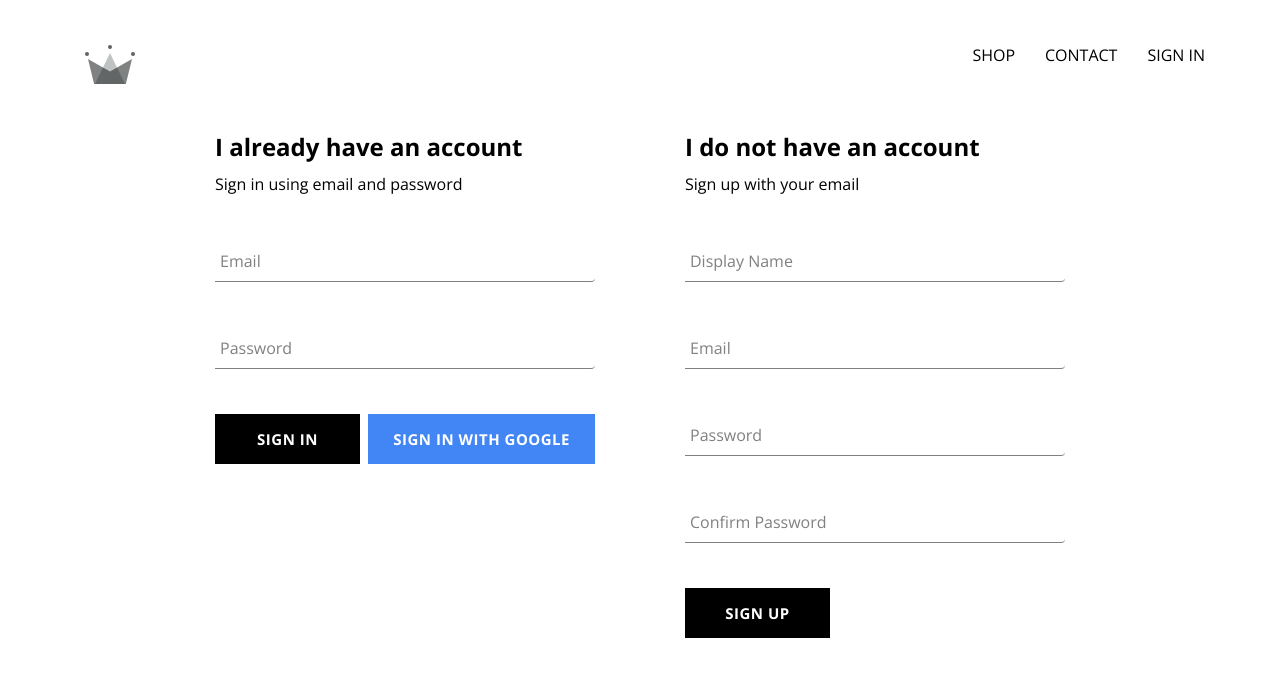
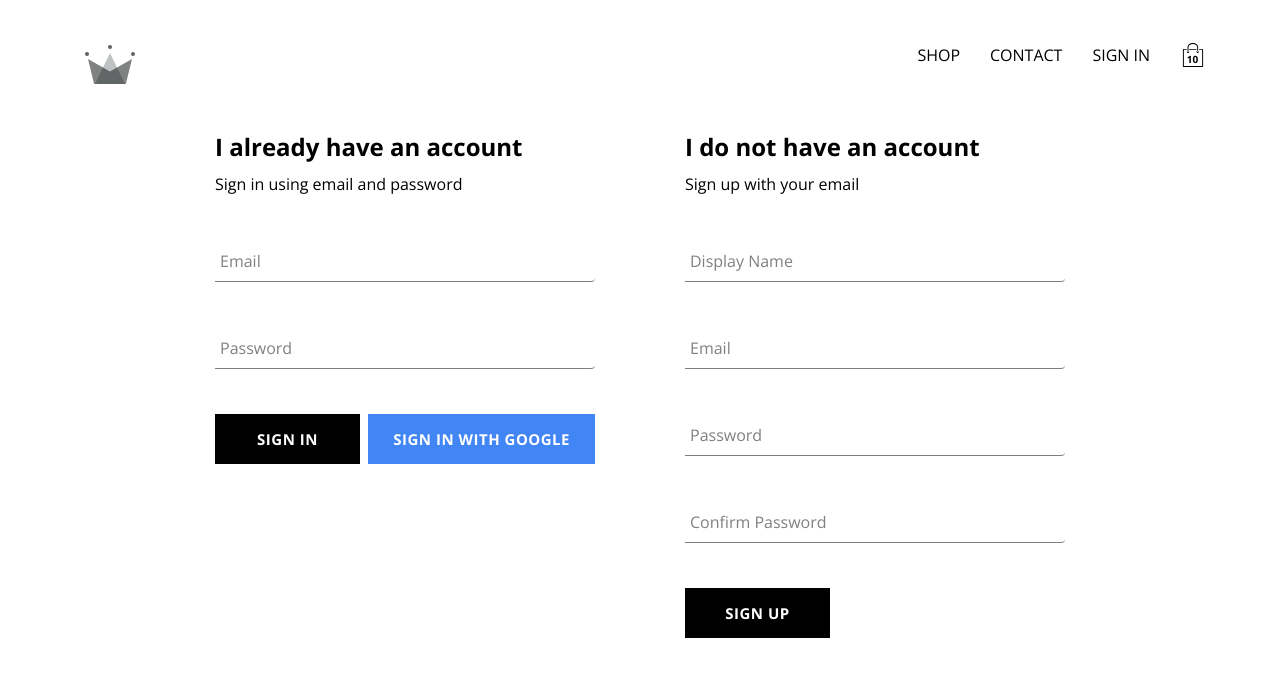
Before and after one commit to shrigharat/crown-clothing, a React (Create React App) app: page /sign-in in a window 1280 px wide. Shown: the top 676 px of the page. Built offline with nearby package versions, Linux system fonts and the light colour scheme; no server answers.

Commit message:
added carticon and cartdropdown components and implemented cart show hide feature

```diff
--- /dev/null
+++ b/src/components/cart-dropdown/cart-dropdown.component.jsx
@@ -0,0 +1,12 @@
+import React from "react";
+import './cart-dropdown.styles.scss'
+import CustomButton from "../custom-button/custom-button.component";
+
+const CartDropdown = () => (
+    <div className='cart-dropdown'>
+        <div className='cart-items'/>
+        <CustomButton>GO TO CHECKOUT</CustomButton>
+    </div>
+);
+
+export default CartDropdown;
--- /dev/null
+++ b/src/components/cart-dropdown/cart-dropdown.styles.scss
@@ -0,0 +1,24 @@
+.cart-dropdown {
+  position: absolute;
+  width: 240px;
+  height: 340px;
+  display: flex;
+  flex-direction: column;
+  padding: 20px;
+  border: 1px solid black;
+  background-color: white;
+  top: 90px;
+  right: 40px;
+  z-index: 5;
+
+  .cart-items {
+    height: 240px;
+    display: flex;
+    flex-direction: column;
+    overflow: scroll;
+  }
+
+  button {
+    margin-top: auto;
+  }
+}
--- /dev/null
+++ b/src/components/cart-icon/cart-icon.component.jsx
@@ -0,0 +1,23 @@
+import React from "react";
+import {connect} from "react-redux";
+
+import {toggleCartHidden} from "../../redux/cart/cart.actions";
+
+import './cart-icon.styles.scss';
+
+import {ReactComponent as ShoppingCartIcon} from "../../assets/shopping-bag.svg";
+
+const CartIcon = ({toggleCartHidden}) => (
+    <div className='cart-icon' onClick={toggleCartHidden}>
+        <ShoppingCartIcon className='shopping-icon'/>
+        <span className='item-count'>10</span>
+    </div>
+);
+
+const dispatchToProps = dispatch => (
+    {
+        toggleCartHidden: () => dispatch(toggleCartHidden())
+    }
+);
+
+export default connect(null, dispatchToProps)(CartIcon);
--- /dev/null
+++ b/src/components/cart-icon/cart-icon.styles.scss
@@ -0,0 +1,21 @@
+.cart-icon {
+  width: 55px;
+  height: 45px;
+  position: relative;
+  display: flex;
+  align-items: center;
+  justify-content: center;
+  cursor: pointer;
+
+  .shopping-icon {
+    width: 24px;
+    height: 24px;
+  }
+
+  .item-count {
+    position: absolute;
+    font-size: 10px;
+    font-weight: bold;
+    bottom: 12px;
+  }
+}
--- a/src/components/header/header.component.jsx
+++ b/src/components/header/header.component.jsx
@@ -5,8 +5,10 @@
 
 import {ReactComponent as Logo} from "../../assets/crown.svg";
 import './header.styles.scss';
+import CartIcon from "../cart-icon/cart-icon.component";
+import CartDropdown from "../cart-dropdown/cart-dropdown.component";
 
-const Header = ({currentUser}) => (
+const Header = ({currentUser, hidden}) => (
     <div className='header'>
         <Link to='/' className='logo-container'>
             <Logo className='logo'/>
@@ -20,14 +22,22 @@
                     :
                     <Link className='options' to='/sign-in'>SIGN IN</Link>
             }
+            <CartIcon />
+            {
+                hidden ? null : <CartDropdown/>
+            }
         </div>
+
     </div>
 
 );
 
 
-const mapStateToProps = state => ({
-    currentUser: state.user.currentUser
-});
+const mapStateToProps = ({user: {currentUser}, cart: {hidden}}) => (
+    {
+    currentUser,
+    hidden
+    }
+);
 
 export default connect(mapStateToProps)(Header);
--- /dev/null
+++ b/src/redux/cart/cart-reducer.js
@@ -0,0 +1,19 @@
+import CartActionTypes from "./cart.types";
+
+const INITIAL_STATE = {
+    hidden: true
+}
+
+const cartReducer = (state=INITIAL_STATE, action) => {
+    switch(action.type) {
+        case CartActionTypes.TOGGLE_CART_HIDDEN:
+            return {
+                ...state,
+                hidden: !state.hidden
+            };
+        default:
+            return state;
+    }
+}
+
+export default cartReducer;
--- /dev/null
+++ b/src/redux/cart/cart.actions.js
@@ -0,0 +1,7 @@
+import CartActionTypes from "./cart.types";
+
+export const toggleCartHidden = () => (
+    {
+        type: CartActionTypes.TOGGLE_CART_HIDDEN
+    }
+)
--- /dev/null
+++ b/src/redux/cart/cart.types.js
@@ -0,0 +1,5 @@
+const CartActionTypes = {
+    TOGGLE_CART_HIDDEN: 'TOGGLE_CART_HIDDEN'
+}
+
+export default CartActionTypes;
--- a/src/redux/root-reducer.js
+++ b/src/redux/root-reducer.js
@@ -1,9 +1,11 @@
 import {combineReducers} from "redux";
 
 import userReducer from "./user/user-reducer";
+import cartReducer from "./cart/cart-reducer";
 
 export default combineReducers(
     {
-        user: userReducer
-    }
+        user: userReducer,
+        cart: cartReducer
+        }
     )
```
Also changed, not shown: src/assets/shopping-bag.svg (added).
